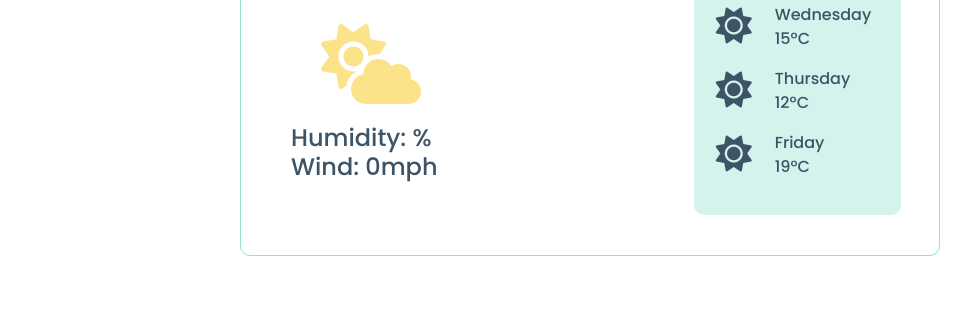
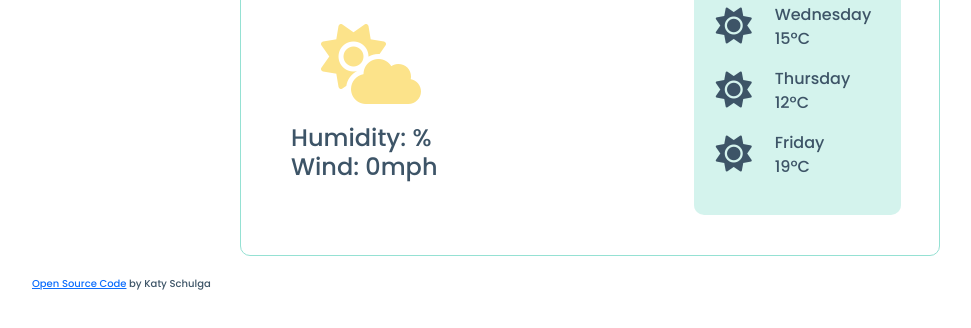
Before and after one commit to katyschulga/weather-app, a plain HTML site: page index.html in a window 1280 px wide. Shown: the part 300-628 px from the top of the page, without its empty margins (50-1021 px from the left). Drawn offline with nearby package versions, Linux system fonts and the light colour scheme; no server answers.

Commit message:
Added source code link to html

```diff
--- a/index.html
+++ b/index.html
@@ -130,6 +130,7 @@
           </div>
         </div>
       </div>
+      <p id="source-code"><a href="https://github.com/katyschulga/weather-app">Open Source Code</a> by Katy Schulga</p>
     </div>
     <script src="app.js"></script>
   </body>
--- a/styles.css
+++ b/styles.css
@@ -60,3 +60,8 @@ a {
   margin: 0 auto;
   padding: 5px 10px;
 }
+
+#source-code {
+  font-family: "Poppins", sans-serif;
+  font-size: 10px;
+}
```
